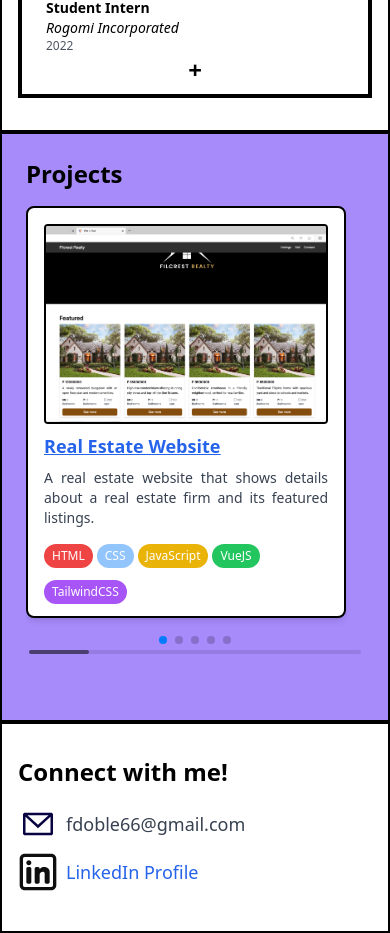
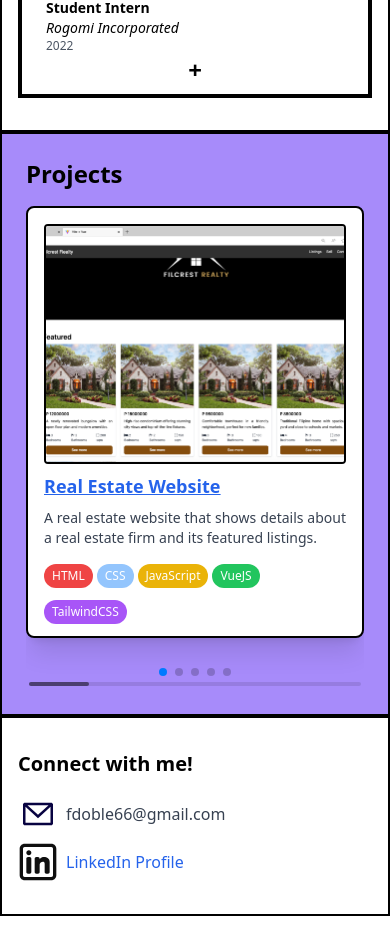
Before and after one commit to fdoble12/fdoble-website, a Vue app: page / in a window 390 px wide. Shown: the part 2239-3172 px from the top of the page. Built offline with nearby package versions, Linux system fonts and the light colour scheme.

Commit message:
updated sizings

```diff
--- a/src/components/Contact.vue
+++ b/src/components/Contact.vue
@@ -1,9 +1,9 @@
 <template>
-  <section id="contact" class="bg-white py-8 md:py-16 min-h-[25vh] border-2 border-black">
+  <section id="contact" class="bg-white py-8 md:py-12 md:h-[30vh] border-2 border-black">
     <div class="container mx-auto px-4">
-      <h2 class="text-2xl md:text-4xl font-semibold mb-4">Connect with me!</h2>
+      <h2 class="text-xl md:text-4xl font-semibold mb-4">Connect with me!</h2>
 
-      <div class="text-gray-700 leading-7 text-lg md:text-xl flex flex-col">
+      <div class="text-gray-700 leading-7 text-md md:text-xl flex flex-col">
         <p class="flex items-center mb-2">
           <img src="../assets/email.svg" alt="Email Icon" class="inline h-10 w-10 mr-2"> fdoble66@gmail.com
         </p>
--- a/src/components/ProjectCard.vue
+++ b/src/components/ProjectCard.vue
@@ -1,11 +1,11 @@
 <template>
-  <div class="bg-white p-4 pb-1 rounded-lg shadow-md border-2 border-black w-[320px] md:w-auto md:h-auto">
+  <div class="bg-white p-4 pb-1 rounded-lg shadow-xl border-2 border-black w-full md:w-auto md:h-auto">
     <!-- Project Card Content -->
     <div>
       <img
         :src="project.img"
         :alt="project.title"
-        class="w-[360px] h-[200px] md:w-full h-80 md:h-80 object-cover rounded border-2 border-black"
+        class="w-[360px] h-60 md:w-full md:h-80 object-cover rounded border-2 border-black"
       />
     </div>
     <div>
--- a/src/components/Projects.vue
+++ b/src/components/Projects.vue
@@ -1,6 +1,6 @@
 <template>
-  <section id="projects" class="bg-violet-400 border-2 border-black md:py-8 min-h-[70vh]">
-    <div class="container mx-auto p-6 md:p-0 md:[160vh]">
+  <section id="projects" class="bg-violet-400 border-2 border-black py-4 md:py-8">
+    <div class="container mx-auto px-6 py-2 md:p-0 md:w-[160vh]">
       <h2 class="text-2xl md:text-4xl text-black font-semibold mb-4">Projects</h2>
 
       <!-- Project Cards -->
```
